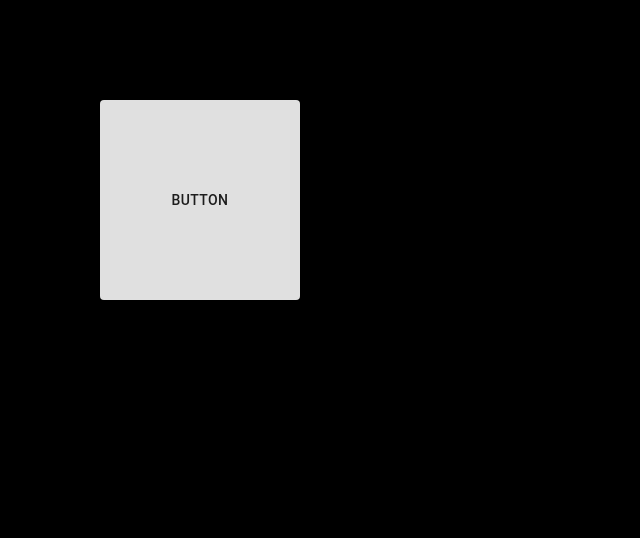
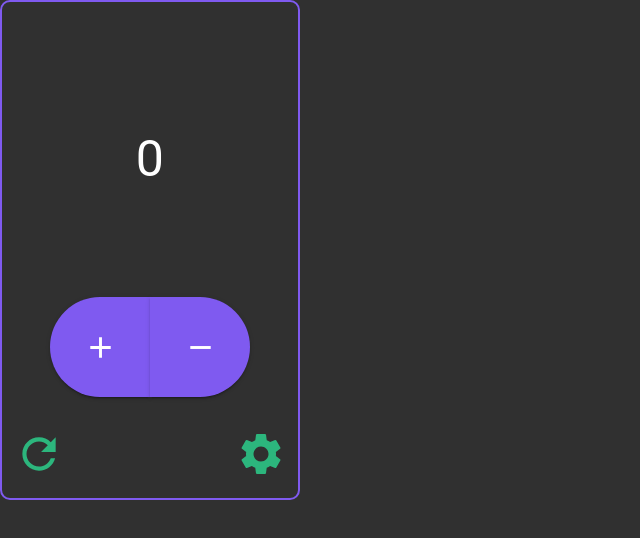
Before and after one commit to hwld/countany, a Next.js app: page / in a window 1280 px wide. Shown: the top 538 px of the page, without its empty margins (0-640 px from the left). Built offline with nearby package versions, Linux system fonts and the light colour scheme.

Commit message:
create Counter component

```diff
--- /dev/null
+++ b/components/Counter.tsx
@@ -0,0 +1,100 @@
+import { Button, IconButton, Typography } from "@material-ui/core";
+import React, { useState } from "react";
+import styled from "styled-components";
+import PlusIcon from "@material-ui/icons/Add";
+import MinusIcon from "@material-ui/icons/Remove";
+import ResetIcon from "@material-ui/icons/Refresh";
+import SettingIcon from "@material-ui/icons/Settings";
+
+const Component: React.FC<{ className?: string }> = ({ className }) => {
+  const [count, setCount] = useState(0);
+
+  const plus = () => {
+    setCount((count) => count + 1);
+  };
+
+  const minus = () => {
+    setCount((count) => count - 1);
+  };
+
+  const reset = () => {
+    setCount(0);
+  };
+
+  return (
+    <div className={className}>
+      <Typography className="count">{count}</Typography>
+      <div className="counter">
+        <Button
+          onClick={plus}
+          className="plus"
+          variant="contained"
+          color="primary"
+        >
+          <PlusIcon fontSize="large" />
+        </Button>
+        <Button
+          onClick={minus}
+          className="minus"
+          variant="contained"
+          color="primary"
+        >
+          <MinusIcon fontSize="large" />
+        </Button>
+      </div>
+      <div className="options">
+        <IconButton onClick={reset} className="reset">
+          <ResetIcon fontSize="large" color="secondary" />
+        </IconButton>
+        <IconButton className="setting">
+          <SettingIcon fontSize="large" color="secondary" />
+        </IconButton>
+      </div>
+    </div>
+  );
+};
+
+const StyledComponent = styled(Component)`
+  width: 300px;
+  height: 500px;
+  border: solid 2px ${(props) => props.theme.palette.primary.main};
+  border-radius: 10px;
+  background-color: transparent;
+  display: flex;
+  flex-direction: column;
+
+  & > .count {
+    margin-top: 120px;
+    font-size: 50px;
+    text-align: center;
+    color: white;
+  }
+
+  & > .counter {
+    margin: 100px auto 0 auto;
+
+    & > .plus {
+      width: 100px;
+      height: 100px;
+      border-radius: 90% 0% 0% 90%;
+    }
+
+    & > .minus {
+      width: 100px;
+      height: 100px;
+      border-radius: 0% 90% 90% 0%;
+    }
+  }
+
+  & > .options {
+    margin-top: 20px;
+    display: flex;
+    justify-content: space-between;
+
+    & svg {
+      font-size: 50px;
+    }
+  }
+`;
+
+export const Counter = StyledComponent;
--- a/pages/index.tsx
+++ b/pages/index.tsx
@@ -1,25 +1,20 @@
-import { Button } from "@material-ui/core";
+import React from "react";
 import styled from "styled-components";
+import { Counter } from "../components/Counter";
 
 const Home: React.FC<{ className?: string }> = ({ className }) => {
   return (
     <div className={className}>
-      <Button className="centerButton" variant="contained">
-        Button
-      </Button>
+      <Counter />
     </div>
   );
 };
 
 const StyledHome = styled(Home)`
   height: 100vh;
-  background-color: black;
-
-  & > .centerButton {
-    width: 200px;
-    height: 200px;
-    margin: 100px 100px;
-  }
+  background-color: ${(props) => {
+    return props.theme.palette.background.default;
+  }};
 `;
 
 export default StyledHome;
--- a/styles/theme.ts
+++ b/styles/theme.ts
@@ -1,3 +1,17 @@
 import { createMuiTheme } from "@material-ui/core";
 
-export const theme = createMuiTheme({});
+export const theme = createMuiTheme({
+  palette: {
+    type: "dark",
+    primary: {
+      dark: "#583ea8",
+      main: "#7f5af0",
+      light: "#987bf3",
+    },
+    secondary: {
+      dark: "#1e7f57",
+      main: "#2cb67d",
+      light: "#56c497",
+    },
+  },
+});
```
Also changed, not shown: types/globa.d.ts (added, +7 -0 lines).
